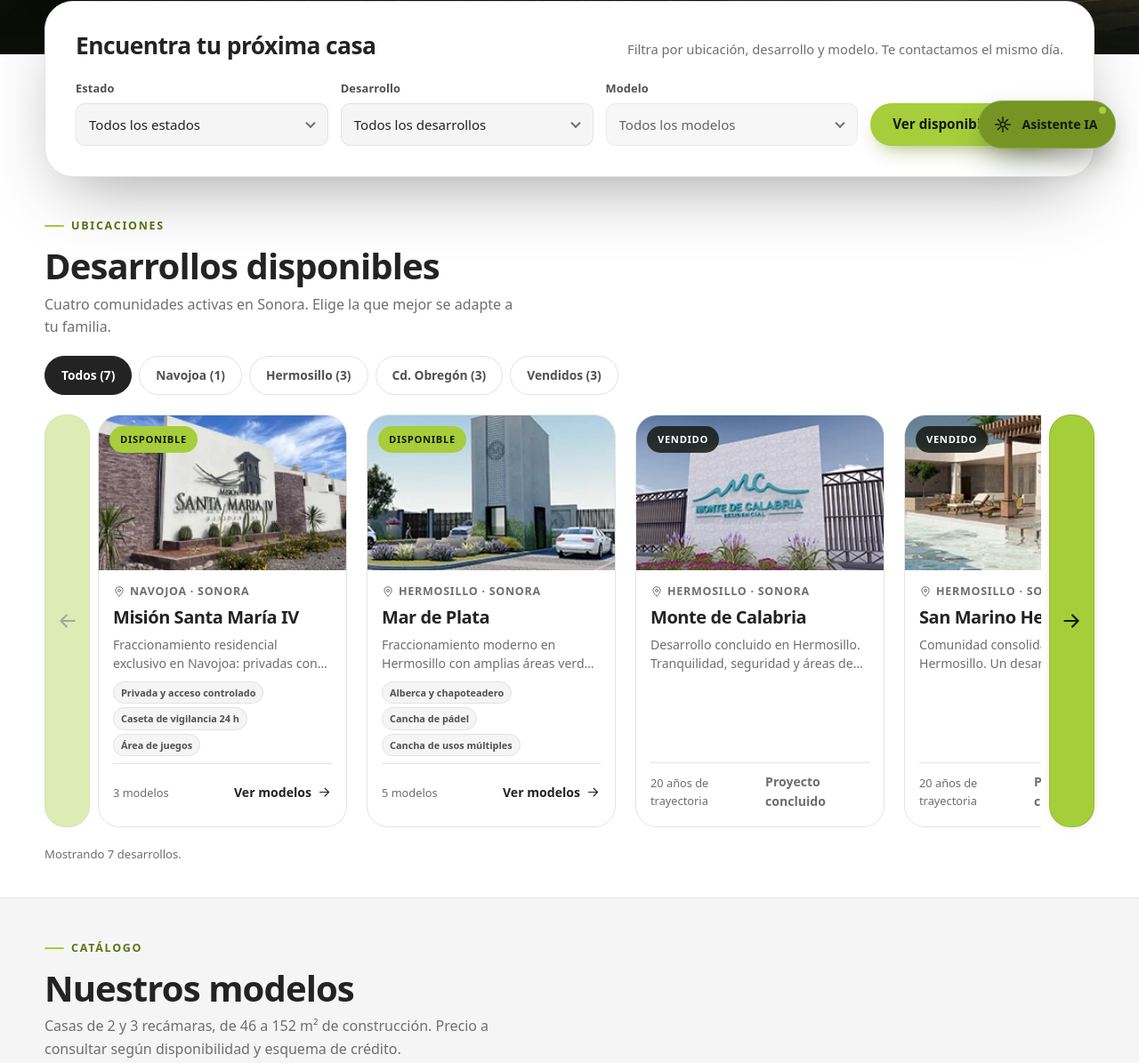
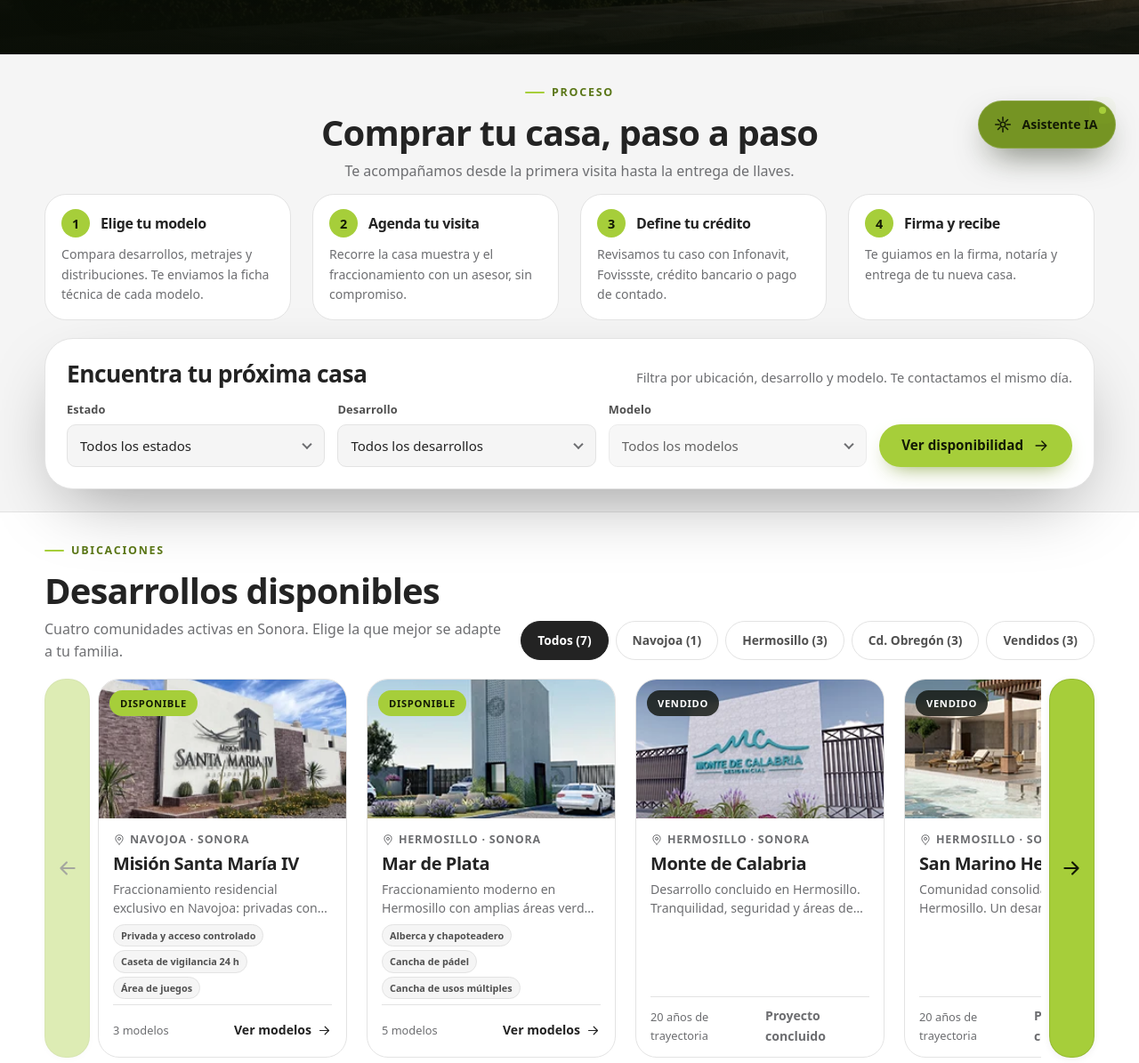
Before and after one commit to JoaquinFelix/LanderPage, a plain HTML site: page index.html in a window 1280 px wide. Shown: the part 607-1802 px from the top of the page at 89% size. Drawn offline with Linux system fonts and the light colour scheme.

Commit message:
Mejoras Visuales y se quitaron sec

```diff
--- a/app.js
+++ b/app.js
@@ -771,6 +771,7 @@
     const mod = $("#filtro-modelo");
     const form = $("#buscador");
     const resultado = $("#finder-resultado");
+    const seccion = form?.closest(".tu-casa");
     if (!estado || !dev || !mod || !form || !resultado) return;
 
     const estados = [...new Set(ACTIVOS.map((d) => d.estado))];
@@ -807,6 +808,9 @@
         return true;
       });
 
+      // Con resultados se ocultan los pasos del proceso para que la lista quede a la vista.
+      seccion?.classList.toggle("tu-casa--resultados", coincide.length > 0);
+
       if (!coincide.length) {
         resultado.innerHTML = `<p class="finder-empty">${icono("ico-pin")} No encontramos desarrollos con esa combinación. Prueba con otro estado o contáctanos.</p>`;
         return;
@@ -840,6 +844,9 @@
           : "";
 
       resultado.innerHTML = tarjetas + extra;
+      // En celular los filtros llenan la pantalla: se baja directo a los resultados.
+      const destino = matchMedia("(max-width: 640px)").matches ? resultado : seccion || form;
+      destino.scrollIntoView({ behavior: "smooth", block: "start" });
     });
 
     resultado.addEventListener("click", (e) => {
--- a/index.html
+++ b/index.html
@@ -69,6 +69,7 @@
         <a class="nav__home" href="#inicio" aria-label="Ir al inicio" title="Inicio">
           <svg class="icon" aria-hidden="true"><use href="#ico-home"></use></svg>
         </a>
+        <a href="#tu-casa">Tu Casa</a>
         <a href="#desarrollos">Desarrollos</a>
         <a href="#modelos">Modelos</a>
         <a href="#nosotros">Nosotros</a>
@@ -109,7 +110,7 @@
         <h1>Más que hogares,<br>comunidades.</h1>
         <p class="hero__lead">Fraccionamientos y residenciales en Sonora con calidad certificada, amenidades reales y un plan de financiamiento a tu medida. Agenda hoy tu visita y conoce tu próxima casa.</p>
         <div class="hero__actions">
-          <a class="btn btn--primary" href="#encuentra">Encuentra tu casa</a>
+          <a class="btn btn--primary" href="#tu-casa">Encuentra tu casa</a>
           <a class="btn btn--ghost" href="#cita">Agendar asesoría</a>
         </div>
       </div>
@@ -136,12 +137,27 @@
       </div>
     </section>
 
-    <!-- 2. Buscador -->
-    <section class="finder" id="encuentra" aria-labelledby="finder-title">
+    <!-- 2. Tu Casa: proceso + buscador -->
+    <section class="section section--alt tu-casa" id="tu-casa" aria-labelledby="proceso-title">
       <div class="container">
+        <header class="section__head section__head--center">
+          <div>
+            <p class="eyebrow">Proceso</p>
+            <h2 id="proceso-title">Comprar tu casa, paso a paso</h2>
+            <p>Te acompañamos desde la primera visita hasta la entrega de llaves.</p>
+          </div>
+        </header>
+
+        <ol class="steps">
+          <li class="step"><span class="step__num">1</span><h3>Elige tu modelo</h3><p>Compara desarrollos, metrajes y distribuciones. Te enviamos la ficha técnica de cada modelo.</p></li>
+          <li class="step"><span class="step__num">2</span><h3>Agenda tu visita</h3><p>Recorre la casa muestra y el fraccionamiento con un asesor, sin compromiso.</p></li>
+          <li class="step"><span class="step__num">3</span><h3>Define tu crédito</h3><p>Revisamos tu caso con Infonavit, Fovissste, crédito bancario o pago de contado.</p></li>
+          <li class="step"><span class="step__num">4</span><h3>Firma y recibe</h3><p>Te guiamos en la firma, notaría y entrega de tu nueva casa.</p></li>
+        </ol>
+
         <form class="finder__card" id="buscador" novalidate>
           <div class="finder__head">
-            <h2 id="finder-title">Encuentra tu próxima casa</h2>
+            <h3 id="finder-title">Encuentra tu próxima casa</h3>
             <p>Filtra por ubicación, desarrollo y modelo. Te contactamos el mismo día.</p>
           </div>
 
@@ -193,9 +209,8 @@
             <h2 id="desarrollos-title">Desarrollos disponibles</h2>
             <p>Cuatro comunidades activas en Sonora. Elige la que mejor se adapte a tu familia.</p>
           </div>
+          <div class="chips" id="chips-ciudad" role="group" aria-label="Filtrar desarrollos por ciudad"></div>
         </header>
-
-        <div class="chips" id="chips-ciudad" role="group" aria-label="Filtrar desarrollos por ciudad"></div>
 
         <div class="carousel carousel--dev">
           <button class="carousel__side" id="desarrollos-prev" type="button" aria-label="Ver 4 desarrollos anteriores">
@@ -224,9 +239,8 @@
             <h2 id="modelos-title">Nuestros modelos</h2>
             <p>Casas de 2 y 3 recámaras, de 46 a 152 m² de construcción. Precio a consultar según disponibilidad y esquema de crédito.</p>
           </div>
+          <div class="tabs" id="tabs-desarrollo" role="group" aria-label="Filtrar modelos por desarrollo"></div>
         </header>
-
-        <div class="tabs" id="tabs-desarrollo" role="group" aria-label="Filtrar modelos por desarrollo"></div>
 
         <div class="carousel">
           <button class="carousel__side" id="modelos-prev" type="button" aria-label="Ver 4 modelos anteriores">
@@ -243,7 +257,7 @@
     </section>
 
     <!-- 5. Amenidades -->
-    <section class="section" id="amenidades" aria-labelledby="amenidades-title">
+    <section class="section" id="amenidades" aria-labelledby="amenidades-title" hidden>
       <div class="container">
         <header class="section__head section__head--center">
           <div>
@@ -289,7 +303,7 @@
     </section>
 
     <!-- 6. Galería -->
-    <section class="section section--alt" aria-labelledby="galeria-title">
+    <section class="section section--alt" aria-labelledby="galeria-title" hidden>
       <div class="container">
         <header class="section__head">
           <div>
@@ -345,28 +359,8 @@
       </div>
     </section>
 
-    <!-- 8. Proceso -->
-    <section class="section section--alt" aria-labelledby="proceso-title">
-      <div class="container">
-        <header class="section__head section__head--center">
-          <div>
-            <p class="eyebrow">Proceso</p>
-            <h2 id="proceso-title">Comprar tu casa, paso a paso</h2>
-            <p>Te acompañamos desde la primera visita hasta la entrega de llaves.</p>
-          </div>
-        </header>
-
-        <ol class="steps">
-          <li class="step"><span class="step__num">1</span><h3>Elige tu modelo</h3><p>Compara desarrollos, metrajes y distribuciones. Te enviamos la ficha técnica de cada modelo.</p></li>
-          <li class="step"><span class="step__num">2</span><h3>Agenda tu visita</h3><p>Recorre la casa muestra y el fraccionamiento con un asesor, sin compromiso.</p></li>
-          <li class="step"><span class="step__num">3</span><h3>Define tu crédito</h3><p>Revisamos tu caso con Infonavit, Fovissste, crédito bancario o pago de contado.</p></li>
-          <li class="step"><span class="step__num">4</span><h3>Firma y recibe</h3><p>Te guiamos en la firma, notaría y entrega de tu nueva casa.</p></li>
-        </ol>
-      </div>
-    </section>
-
     <!-- 9. Cita -->
-    <section class="section" id="cita" aria-labelledby="cita-title">
+    <section class="section section--alt" id="cita" aria-labelledby="cita-title">
       <div class="container contact">
         <div class="contact__intro">
           <p class="eyebrow">Agenda</p>
--- a/styles.css
+++ b/styles.css
@@ -84,7 +84,7 @@
 html {
   -webkit-text-size-adjust: 100%;
   scroll-behavior: smooth;
-  scroll-padding-top: calc(var(--header-h) + 12px);
+  scroll-padding-top: var(--header-h);
 }
 
 body {
@@ -651,12 +651,6 @@ ol {
 
 /* ---------- Buscador ---------- */
 
-.finder {
-  position: relative;
-  z-index: 5;
-  margin-top: -60px;
-}
-
 .finder__card {
   padding: clamp(20px, 3vw, 34px);
   background: var(--surface);
@@ -674,7 +668,7 @@ ol {
   margin-bottom: 22px;
 }
 
-.finder__head h2 {
+.finder__head h3 {
   font-size: clamp(1.3rem, 2.2vw, 1.65rem);
 }
 
@@ -866,7 +860,7 @@ select {
 /* ---------- Secciones ---------- */
 
 .section {
-  padding-block: clamp(24px, 3vw, 40px);
+  padding-block: clamp(20px, 2vw, 28px);
 }
 
 .section--alt {
@@ -880,7 +874,7 @@ select {
   align-items: flex-end;
   justify-content: space-between;
   gap: 16px;
-  margin-bottom: clamp(14px, 1.5vw, 22px);
+  margin-bottom: clamp(10px, 1vw, 14px);
 }
 
 .section__head h2 {
@@ -891,6 +885,17 @@ select {
   max-width: 62ch;
   margin-top: 8px;
   color: var(--muted);
+}
+
+/* Los filtros del reel van en la misma fila que el título y bajan solos si no caben. */
+.section__head > div:first-child:not(:only-child) {
+  flex: 1 1 320px;
+}
+
+.section__head .chips,
+.section__head .tabs {
+  margin-bottom: 0;
+  max-width: 100%;
 }
 
 .section__head--center {
@@ -1504,6 +1509,51 @@ select {
 .step p {
   color: var(--muted);
   font-size: 0.88rem;
+}
+
+/* ---------- Tu Casa: proceso + buscador en una pantalla ---------- */
+
+.tu-casa .step {
+  display: grid;
+  grid-template-columns: auto 1fr;
+  align-content: start;
+  align-items: center;
+  column-gap: 12px;
+  padding: 16px 18px;
+}
+
+.tu-casa .step__num {
+  width: 32px;
+  height: 32px;
+  margin-bottom: 0;
+}
+
+.tu-casa .step h3 {
+  margin-bottom: 0;
+}
+
+.tu-casa .step p {
+  grid-column: 1 / -1;
+  margin-top: 8px;
+}
+
+/* Tras una búsqueda con resultados el buscador sube y los pasos se ocultan. */
+.tu-casa--resultados .section__head,
+.tu-casa--resultados .steps {
+  display: none;
+}
+
+.tu-casa .finder__card {
+  margin-top: clamp(14px, 1.6vw, 20px);
+  padding: clamp(18px, 2vw, 24px);
+}
+
+.tu-casa .finder__head {
+  margin-bottom: 14px;
+}
+
+.tu-casa--resultados .finder__card {
+  margin-top: 0;
 }
 
 /* ---------- Contacto ---------- */
@@ -2162,6 +2212,16 @@ dialog::backdrop {
 }
 
 @media (max-width: 640px) {
+  /* En celular la sección queda solo con el buscador; el proceso es para escritorio. */
+  .tu-casa .section__head,
+  .tu-casa .steps {
+    display: none;
+  }
+
+  .tu-casa .finder__card {
+    margin-top: 0;
+  }
+
   :root {
     --header-h: 66px;
   }
@@ -2208,10 +2268,6 @@ dialog::backdrop {
     justify-content: space-between;
   }
 
-  .finder {
-    margin-top: -44px;
-  }
-
   .finder__head {
     margin-bottom: 18px;
   }
@@ -2279,49 +2335,63 @@ dialog::backdrop {
   }
 }
 
-/* ---------- Fichas compactas en desktop ---------- */
+/* ---------- Fichas compactas ---------- */
 
 /* Recorte vertical de las fichas de los reels para que cada sección quepa
-   en una pantalla de 1440×900. En móvil se conserva el tamaño actual. */
+   bajo el menú en una laptop de 1366×768; en celular la ficha queda entera
+   con poco scroll. */
+.carousel--dev .dev-card__media {
+  aspect-ratio: 16 / 9;
+}
+
+.model-card__media {
+  aspect-ratio: 16 / 10;
+}
+
+.dev-card__body {
+  gap: 8px;
+  padding: 14px 16px 16px;
+}
+
+.dev-card__desc {
+  -webkit-line-clamp: 2;
+}
+
+.tags {
+  gap: 4px;
+}
+
+.tag {
+  padding: 3px 8px;
+  font-size: 0.68rem;
+}
+
+.dev-card__footer {
+  padding-top: 10px;
+}
+
+.model-card__body {
+  gap: 10px;
+  padding: 14px 16px 16px;
+}
+
 @media (min-width: 901px) {
   .carousel--dev .dev-card {
     flex-basis: 280px;
   }
 
-  /* 16/10 en vez de 4/3 recorta un poco la foto y baja la ficha ~34 px. */
-  .carousel--dev .dev-card__media {
-    aspect-ratio: 16 / 10;
-  }
-
   .dev-card__body {
-    gap: 8px;
-    padding: 14px 16px 16px;
-  }
-
-  .dev-card__desc {
-    -webkit-line-clamp: 2;
-  }
-
-  .tags {
-    gap: 4px;
-  }
-
-  .tag {
-    padding: 3px 8px;
-    font-size: 0.68rem;
-  }
-
-  .dev-card__footer {
-    padding-top: 10px;
+    gap: 6px;
+    padding-bottom: 12px;
+  }
+
+  /* Con mouse no hace falta el alto táctil de 44 px. */
+  .dev-card__footer .link-arrow {
+    min-height: 36px;
   }
 
   .model-card {
     flex-basis: 300px;
-  }
-
-  .model-card__body {
-    gap: 10px;
-    padding: 14px 16px 16px;
   }
 
   .carousel__status {
```
